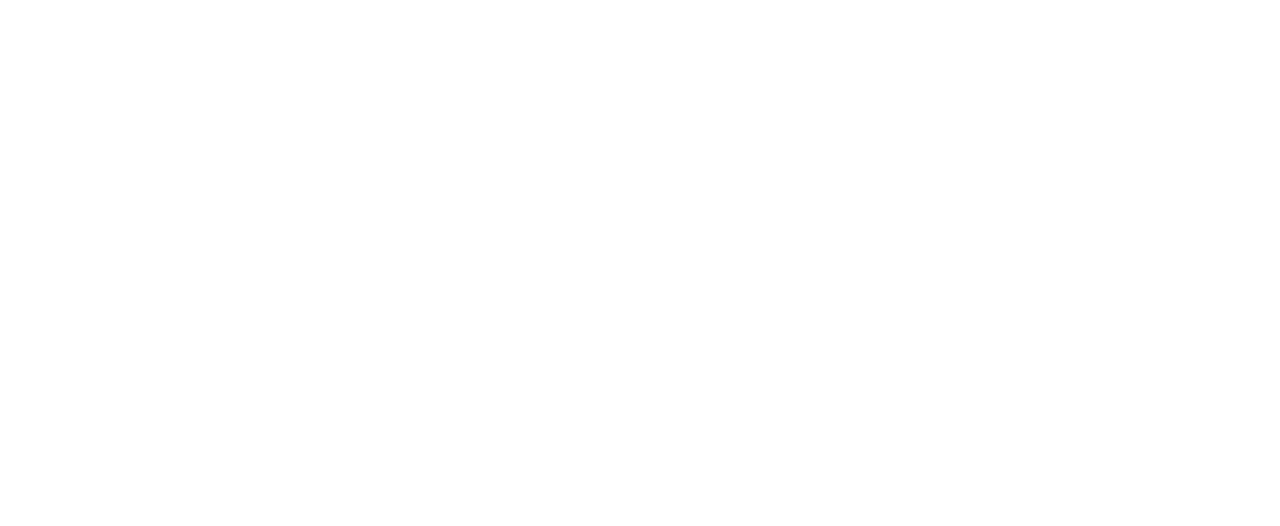
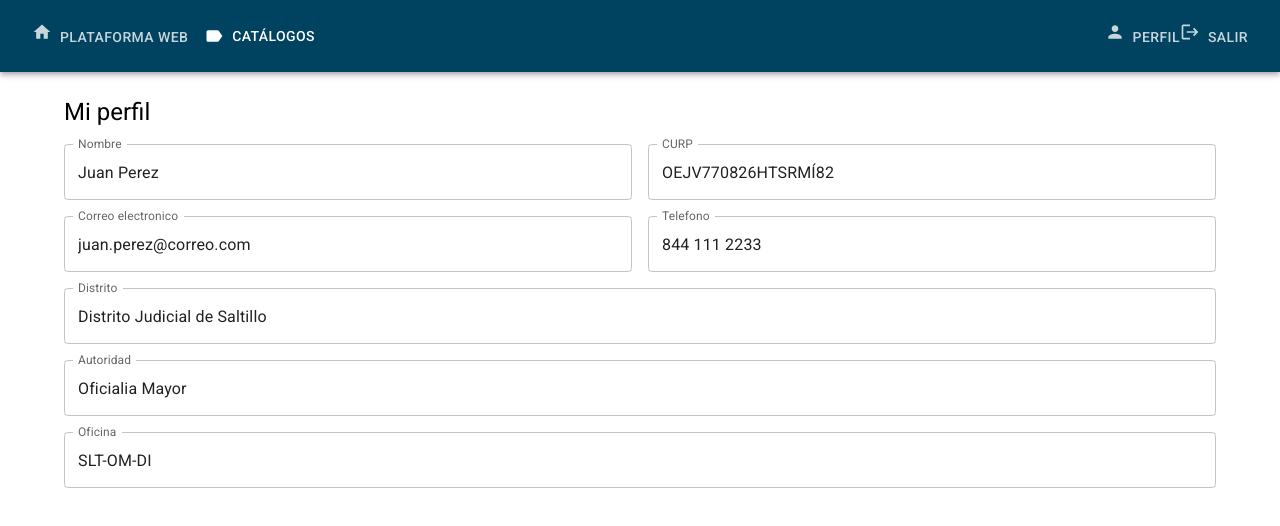
Before and after one commit to PJECZ/pjecz-plataforma-web-front-end-react, a React (Create React App) app: page /profile in a window 1280 px wide. Before the commit this address had no page. Shown: the top 526 px of the page. Built offline with nearby package versions, Linux system fonts and the light colour scheme.

Commit message:
Perfil completo

```diff
--- a/src/components/App.js
+++ b/src/components/App.js
@@ -5,8 +5,12 @@ import { ThemeProvider } from '@mui/material';
 import { InstitutionalTheme } from '../theme/InstitutionalTheme';
 
 import { LogInScreen } from './auth/LogInScreen';
+import { LogOutScreen } from './auth/LogOutScreen';
+import { ProfileScreen } from './auth/ProfileScreen';
+
 import { DistritosScreen } from './catalogos/DistritosScreen';
 import { MateriasScreen } from './catalogos/MateriasScreen';
+
 import { Navigation } from './ui/Navigation';
 
 
@@ -26,6 +30,8 @@ const App = () => {
             <Routes>
                 <Route path='/' element={<Layout />}>
                     <Route index element={<LogInScreen />} />
+                    <Route path='profile' element={<ProfileScreen />} />
+                    <Route path='logout' element={<LogOutScreen />} />
                     <Route path='catalogos'>
                         <Route path='distritos' element={<DistritosScreen />} />
                         <Route path='materias' element={<MateriasScreen />} />
--- a/src/components/auth/LogInScreen.js
+++ b/src/components/auth/LogInScreen.js
@@ -107,7 +107,7 @@ export const LogInScreen = () => {
                     <Grid item md={6} xs={12}>
                         <Card align='center' sx={{ padding: 4 }}>
                             <Typography variant='h5' sx={commonSX.title}>
-                                Ingresar al Sistema de Citas
+                                Plataforma Web V3.0
                             </Typography>
                             <form onSubmit={(e) => e.preventDefault()}>
                                 <Grid container spacing={2}>
@@ -148,20 +148,6 @@ export const LogInScreen = () => {
                                             Ingresar
                                         </Button>
                                     </Grid>
-                                    <Grid item xs={12}>
-                                        <Typography variant='body1'>
-                                            <Link to='/recover_account' className='link'>
-                                                Olvide mi contrasena
-                                            </Link>
-                                        </Typography>
-                                    </Grid>
-                                    <Grid item xs={12}>
-                                        <Typography variant='body1'>
-                                            <Link to='/new_account' className='link'>
-                                                Quiero crear una nueva cuenta
-                                            </Link>
-                                        </Typography>
-                                    </Grid>
                                 </Grid>
                             </form>
                         </Card>
--- a/src/components/auth/LogOutScreen.js
+++ b/src/components/auth/LogOutScreen.js
@@ -1,10 +1,14 @@
 import React from 'react';
+import { Container, Typography } from '@mui/material';
+import { commonSX } from '../ui/commonSX';
+import '../../css/global.css';
+
 
 export const LogOutScreen = () => {
     return (
         <Container sx={commonSX.container}>
             <Typography variant='h5' sx={commonSX.title}>
-                Distritos
+                Salir del sistema
             </Typography>
         </Container>
     );
--- a/src/components/auth/ProfileScreen.js
+++ b/src/components/auth/ProfileScreen.js
@@ -1,7 +1,80 @@
 import React from 'react';
+import { Container, Grid, TextField, Typography } from '@mui/material';
+import { commonSX } from '../ui/commonSX';
+import '../../css/global.css';
+
 
 export const ProfileScreen = () => {
     return (
-
+        <Container sx={commonSX.container}>
+            <Typography variant='h5' sx={commonSX.title}>
+                Mi perfil
+            </Typography>
+            <Grid container spacing={2}>
+                <Grid item md={6} xs={12}>
+                    <TextField
+                        label="Nombre"
+                        type="text"
+                        fullWidth
+                        aria-readonly
+                        value={'Juan Perez'}
+                    />
+                </Grid>
+                <Grid item md={6} xs={12}>
+                    <TextField
+                        label="CURP"
+                        type="text"
+                        fullWidth
+                        aria-readonly
+                        value={'OEJV770826HTSRMÍ82'}
+                    />
+                </Grid>
+                <Grid item md={6} xs={12}>
+                    <TextField
+                        label="Correo electronico"
+                        type="email"
+                        fullWidth
+                        aria-readonly
+                        value={'juan.perez@correo.com'}
+                    />
+                </Grid>
+                <Grid item md={6} xs={12}>
+                    <TextField
+                        label="Telefono"
+                        type="text"
+                        fullWidth
+                        aria-readonly
+                        value={'844 111 2233'}
+                    />
+                </Grid>
+                <Grid item xs={12}>
+                    <TextField
+                        label="Distrito"
+                        type="text"
+                        fullWidth
+                        aria-readonly
+                        value={'Distrito Judicial de Saltillo'}
+                    />
+                </Grid>
+                <Grid item xs={12}>
+                    <TextField
+                        label="Autoridad"
+                        type="text"
+                        fullWidth
+                        aria-readonly
+                        value={'Oficialia Mayor'}
+                    />
+                </Grid>
+                <Grid item xs={12}>
+                    <TextField
+                        label="Oficina"
+                        type="text"
+                        fullWidth
+                        aria-readonly
+                        value={'SLT-OM-DI'}
+                    />
+                </Grid>
+            </Grid>
+        </Container>
     );
 }
--- a/src/components/catalogos/DistritosScreen.js
+++ b/src/components/catalogos/DistritosScreen.js
@@ -29,8 +29,6 @@ export const DistritosScreen = () => {
         }
         fetchData();
     }, []);
-
-    const styles = baseStyles;
 
     if (consultado) {
         return (
--- a/src/components/ui/Navigation.js
+++ b/src/components/ui/Navigation.js
@@ -5,7 +5,8 @@ import { Link } from 'react-router-dom';
 import MenuIcon from '@mui/icons-material/Menu';
 import HomeIcon from '@mui/icons-material/Home';
 import LabelIcon from '@mui/icons-material/Label';
-import PersonIcon from '@mui/icons-material/Person'
+import PersonIcon from '@mui/icons-material/Person';
+import LogoutIcon from '@mui/icons-material/Logout';
 import '../../css/global.css';
 
 
@@ -82,9 +83,13 @@ export const Navigation = () => {
                     </Box>
 
                     <Button key='perfil' sx={navigationStyles.menuButton}>
-                        <Link to='/auth/profile' className='app-bar-desktop-link'>
+                        <Link to='/profile' className='app-bar-desktop-link'>
                             <PersonIcon fontSize="small" sx={navigationStyles.menuIcon} />
                             Perfil
+                        </Link>
+                        <Link to='/logout' className='app-bar-desktop-link'>
+                            <LogoutIcon fontSize="small" sx={navigationStyles.menuIcon} />
+                            Salir
                         </Link>
                     </Button>
 
```
